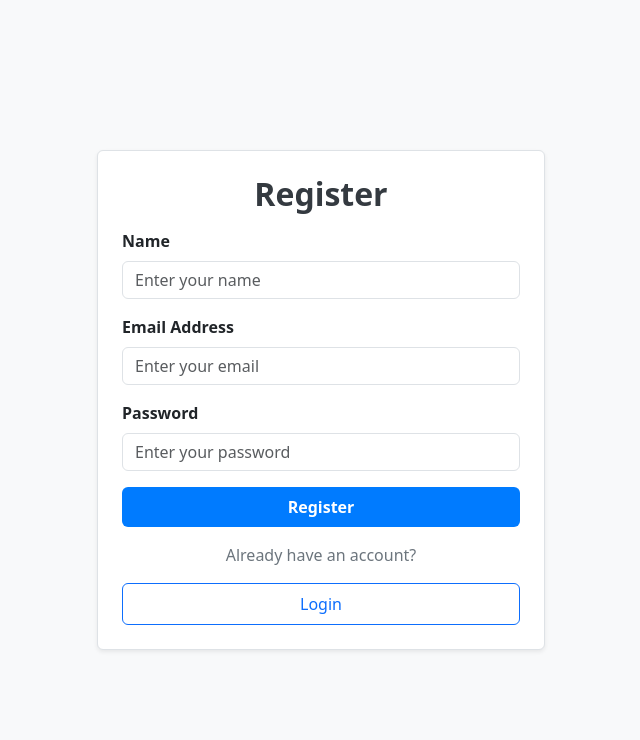
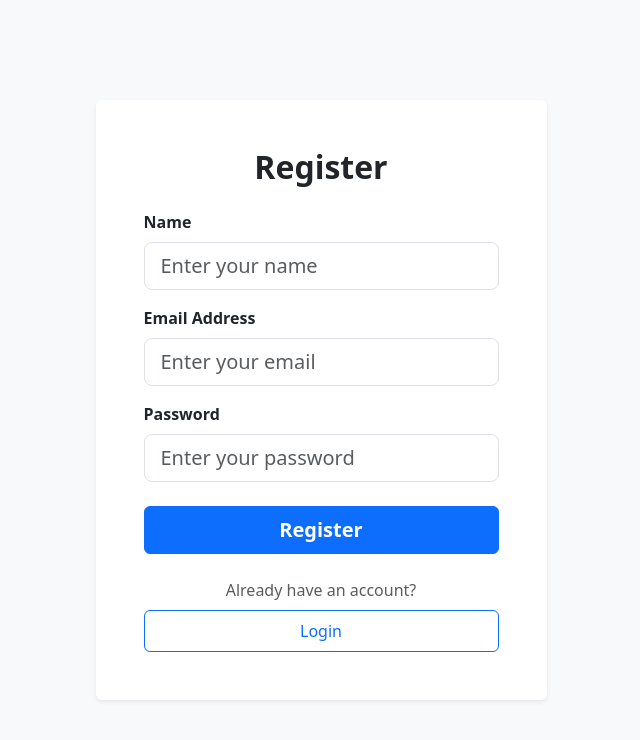
Before and after one commit to Shubhangi3376/Sales_Management, a React (Vite) app in the folder frontend/: page /register in a window 1280 px wide. Shown: the top 740 px of the page, without its empty margins (319-959 px from the left). Built offline with nearby package versions, Linux system fonts and the light colour scheme; no server answers.

Commit message:
Fix: Render CORS and server host config

```diff
--- a/frontend/src/components/Register.jsx
+++ b/frontend/src/components/Register.jsx
@@ -1,108 +1,171 @@
 import 'bootstrap/dist/css/bootstrap.min.css';
 import { useState } from 'react';
-import { Link } from "react-router-dom";
+import { Link, useNavigate } from "react-router-dom";
 import axios from 'axios';
-import { useNavigate } from 'react-router-dom';
 
 const Register = () => {
     const [name, setName] = useState('');
     const [email, setEmail] = useState('');
     const [password, setPassword] = useState('');
+    const [isSubmitting, setIsSubmitting] = useState(false);
+    const [error, setError] = useState(null);
     const navigate = useNavigate();
 
-    const handleSubmit = (event) => {
+    // Ensure your .env has no trailing slash:
+    // VITE_BACKEND_URL=https://sales-management-9xbz.onrender.com
+    const BACKEND_URL = import.meta.env.VITE_BACKEND_URL;
+
+    const handleSubmit = async (event) => {
         event.preventDefault();
+        setIsSubmitting(true);
+        setError(null);
 
-        axios.post('http://localhost:3001/register', { name, email, password })
-        .then(result => {
-            console.log(result);
-            if (result.data === "Already registered") {
-                alert("E-mail already registered! Please login to proceed.");
-                navigate('/login');
+        try {
+            console.log('Attempting registration with:', { name, email });
+
+            const response = await axios.post(
+                `${BACKEND_URL}/register`,
+                { name, email, password },
+                {
+                    headers: {
+                        'Content-Type': 'application/json',
+                        'Accept': 'application/json'
+                    },
+                    withCredentials: true
+                }
+            );
+
+            console.log('Registration response:', response.data);
+
+            if (response.data.message === "Already registered") {
+                setError("E-mail already registered! Please login to proceed.");
             } else {
                 alert("Registered successfully! Please login to proceed.");
                 navigate('/login');
             }
-        })
-        .catch(err => console.log(err));
+        } catch (err) {
+            console.error("Full registration error:", {
+                message: err.message,
+                code: err.code,
+                config: err.config,
+                response: err.response
+            });
+
+            if (err.response) {
+                // Server responded with error status
+                setError(err.response.data?.error ||
+                    `Registration failed (Status: ${err.response.status})`);
+            } else if (err.request) {
+                // Request was made but no response received
+                setError("No response from server. Please check your connection.");
+            } else {
+                // Something else happened
+                setError("Registration failed. Please try again.");
+            }
+        } finally {
+            setIsSubmitting(false);
+        }
     };
 
     return (
-        <div style={{
-            backgroundColor: "#f8f9fa",
-            minHeight: "100vh",
-            display: "flex",
-            alignItems: "center",
-            justifyContent: "center"
-        }}>
-            <div className="p-4 rounded shadow-sm"
-                style={{
-                    width: "35%",
-                    backgroundColor: "#ffffff",
-                    borderRadius: "10px",
-                    border: "1px solid #dee2e6"
-                }}>
-
-                <h2 className="mb-3 text-center" style={{ fontWeight: "bold", color: "#343a40" }}>
+        <div className="bg-light min-vh-100 d-flex align-items-center py-4">
+            <div className="container">
+                <div className="row justify-content-center">
+                    <div className="col-12 col-md-8 col-lg-6 col-xl-5">
+                        <div className="card shadow-sm border-0">
+                            <div className="card-body p-4 p-md-5">
+                                <h2 className="mb-4 text-center fw-bold text-dark">
                                     Register
                                 </h2>
 
+                                {error && (
+                                    <div className="alert alert-danger" role="alert">
+                                        {error}
+                                    </div>
+                                )}
+
                                 <form onSubmit={handleSubmit}>
                                     <div className="mb-3">
-                        <label htmlFor="name" className="form-label">
-                            <strong>Name</strong>
+                                        <label htmlFor="name" className="form-label fw-semibold">
+                                            Name
                                         </label>
                                         <input
                                             type="text"
                                             placeholder="Enter your name"
-                            className="form-control"
+                                            className="form-control form-control-lg"
                                             id="name"
-                            onChange={(event) => setName(event.target.value)}
+                                            value={name}
+                                            onChange={(e) => setName(e.target.value)}
                                             required
+                                            disabled={isSubmitting}
                                         />
                                     </div>
 
                                     <div className="mb-3">
-                        <label htmlFor="email" className="form-label">
-                            <strong>Email Address</strong>
+                                        <label htmlFor="email" className="form-label fw-semibold">
+                                            Email Address
                                         </label>
                                         <input
                                             type="email"
                                             placeholder="Enter your email"
-                            className="form-control"
+                                            className="form-control form-control-lg"
                                             id="email"
-                            onChange={(event) => setEmail(event.target.value)}
+                                            value={email}
+                                            onChange={(e) => setEmail(e.target.value)}
                                             required
+                                            disabled={isSubmitting}
                                         />
                                     </div>
 
-                    <div className="mb-3">
-                        <label htmlFor="password" className="form-label">
-                            <strong>Password</strong>
+                                    <div className="mb-4">
+                                        <label htmlFor="password" className="form-label fw-semibold">
+                                            Password
                                         </label>
                                         <input
                                             type="password"
                                             placeholder="Enter your password"
-                            className="form-control"
+                                            className="form-control form-control-lg"
                                             id="password"
-                            onChange={(event) => setPassword(event.target.value)}
+                                            value={password}
+                                            onChange={(e) => setPassword(e.target.value)}
                                             required
+                                            disabled={isSubmitting}
+                                            minLength="6"
                                         />
                                     </div>
 
-                    <button type="submit" className="btn btn-primary w-100 py-2"
-                        style={{ fontWeight: "bold", fontSize: "1rem", backgroundColor: "#007bff", border: "none" }}>
-                        Register
+                                    <button
+                                        type="submit"
+                                        className="btn btn-primary w-100 py-2 fw-bold fs-5"
+                                        disabled={isSubmitting}
+                                    >
+                                        {isSubmitting ? (
+                                            <>
+                                                <span className="spinner-border spinner-border-sm me-2"
+                                                    role="status"
+                                                    aria-hidden="true">
+                                                </span>
+                                                Registering...
+                                            </>
+                                        ) : 'Register'}
                                     </button>
                                 </form>
 
-                <p className="text-center mt-3" style={{ color: "#6c757d" }}>
+                                <div className="text-center mt-4">
+                                    <p className="text-muted mb-2">
                                         Already have an account?
                                     </p>
-
-                <Link to='/login' className="btn btn-outline-primary w-100 py-2">
+                                    <Link
+                                        to='/login'
+                                        className="btn btn-outline-primary w-100 py-2"
+                                    >
                                         Login
                                     </Link>
+                                </div>
+                            </div>
+                        </div>
+                    </div>
+                </div>
             </div>
         </div>
     );
```
Lines whose indentation alone changed are shown as unchanged.
